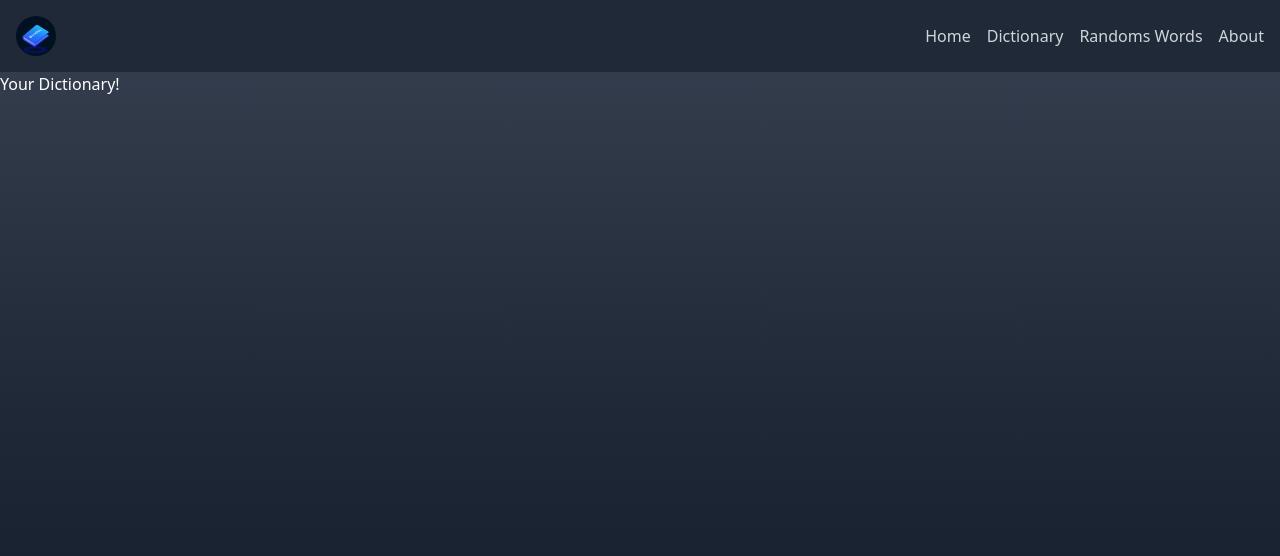
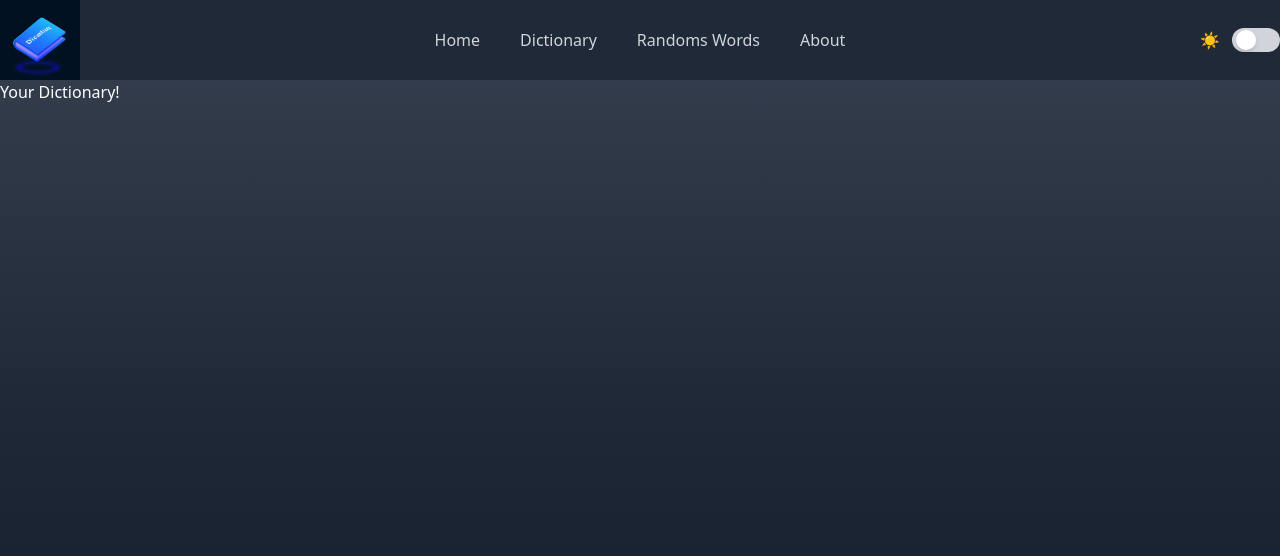
Before and after one commit to Alaaric/TP1-2, a React (Vite) app: page / in a window 1280 px wide. Shown: the top 556 px of the page. Built offline with nearby package versions, Linux system fonts and the light colour scheme.

Commit message:
add ligh/dark mode switch logic, I'll use it in next commit

```diff
--- a/src/components/NavBar.tsx
+++ b/src/components/NavBar.tsx
@@ -1,6 +1,7 @@
 import { useState } from "react";
 import { Link } from "react-router-dom";
 import logo from "../assets/dictionary.png";
+import ThemeSwitcher from "./ThemeSwitcher";
 
 const NavBar = () => {
   const [isMobileMenuOpen, setIsMobileMenuOpen] = useState(false);
@@ -14,16 +15,12 @@ const NavBar = () => {
   };
 
   return (
-    <nav className="bg-gray-800 p-4 relative z-10">
-      <div className="container mx-auto flex justify-between items-center">
+    <nav className="bg-gray-800 relative z-10">
+      <div className="container flex justify-between items-center h-20 mx-0">
         <Link to="/" className="rounded-full">
-          <img
-            src={logo}
-            alt="Dictionnary logo"
-            className="max-w-10 h-10 rounded-full"
-          />
+          <img src={logo} alt="Dictionnary logo" className="max-w-20 h-20" />
         </Link>
-        <ul className="hidden md:flex space-x-4">
+        <ul className="hidden md:flex space-x-10">
           <li>
             <Link to="/" className="text-gray-300 hover:text-white">
               Home
@@ -45,6 +42,7 @@ const NavBar = () => {
             </Link>
           </li>
         </ul>
+        <ThemeSwitcher />
         <div className="md:hidden">
           <button
             onClick={handleMenuToggle}
--- /dev/null
+++ b/src/components/ThemeSwitcher.tsx
@@ -0,0 +1,31 @@
+import { useContext } from "react";
+import ThemeContext from "../contexts/ThemeContext";
+
+const ThemeSwitcher = () => {
+  const themeContext = useContext(ThemeContext);
+
+  const { theme, toggleTheme } = themeContext;
+
+  return (
+    <div className="flex items-center">
+      <label htmlFor="theme-toggle" className="mr-3 text-white">
+        {theme === "dark" ? "🌙" : "☀️"}
+      </label>
+      <button
+        id="theme-toggle"
+        onClick={toggleTheme}
+        className={`w-12 h-6 flex items-center rounded-full p-1 transition-colors duration-300 ${
+          theme === "dark" ? "bg-blue-700" : "bg-gray-300"
+        }`}
+      >
+        <div
+          className={`w-5 h-5 rounded-full bg-white shadow-md transform transition-transform duration-300 ${
+            theme === "dark" ? "translate-x-6" : ""
+          }`}
+        />
+      </button>
+    </div>
+  );
+};
+
+export default ThemeSwitcher;
--- /dev/null
+++ b/src/contexts/ThemeContext.tsx
@@ -0,0 +1,20 @@
+import { createContext, ReactNode } from "react";
+import useTheme from "../hooks/useTheme";
+
+interface ThemeContextProps {
+  theme: "light" | "dark";
+  toggleTheme: () => void;
+}
+
+const ThemeContext = createContext<ThemeContextProps>({
+  theme: "light",
+  toggleTheme: () => {},
+});
+
+export const ThemeProvider = ({ children }: { children: ReactNode }) => {
+  return (
+    <ThemeContext.Provider value={useTheme()}>{children}</ThemeContext.Provider>
+  );
+};
+
+export default ThemeContext;
--- /dev/null
+++ b/src/hooks/useTheme.ts
@@ -0,0 +1,21 @@
+import { useEffect, useState } from "react";
+
+const useTheme = () => {
+  const [theme, setTheme] = useState<"light" | "dark">(() => {
+    const storedTheme = localStorage.getItem("theme");
+    return storedTheme === "dark" ? "dark" : "light";
+  });
+
+  const toggleTheme = () => {
+    const newTheme = theme === "light" ? "dark" : "light";
+    setTheme(newTheme);
+    localStorage.setItem("theme", newTheme);
+  };
+
+  useEffect(() => {
+    document.documentElement.classList.toggle("dark", theme === "dark");
+  }, [theme]);
+
+  return { theme, toggleTheme };
+};
+export default useTheme;
--- a/src/main.tsx
+++ b/src/main.tsx
@@ -1,10 +1,13 @@
-import { StrictMode } from 'react'
-import { createRoot } from 'react-dom/client'
-import App from './App.tsx'
-import './index.css'
+import { StrictMode } from "react";
+import { createRoot } from "react-dom/client";
+import App from "./App.tsx";
+import "./index.css";
+import { ThemeProvider } from "./contexts/ThemeContext.tsx";
 
-createRoot(document.getElementById('root')!).render(
+createRoot(document.getElementById("root")!).render(
   <StrictMode>
-    <App />
-  </StrictMode>,
-)
+    <ThemeProvider>
+      <App />
+    </ThemeProvider>
+  </StrictMode>
+);
```
